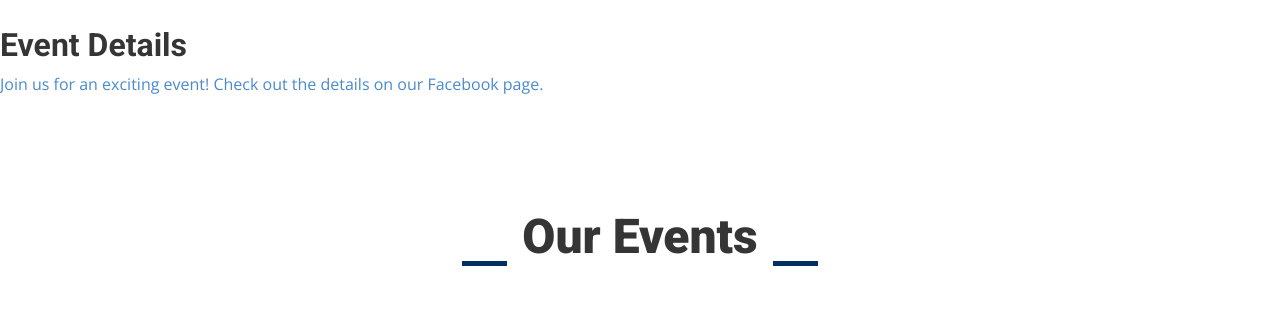
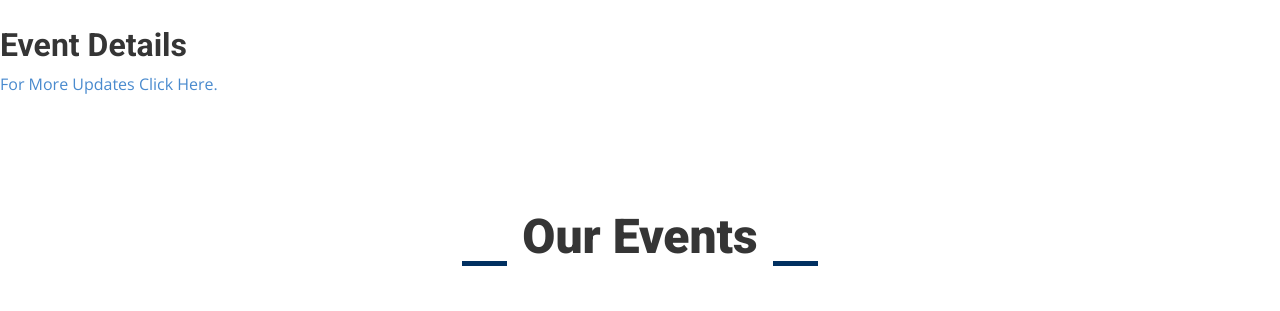
Before and after one commit to adityanarayandas/acm, a plain HTML site: page event.html in a window 1280 px wide. Shown: the part 429-740 px from the top of the page. Drawn offline with nearby package versions, Linux system fonts and the light colour scheme.

Commit message:
event.html

```diff
--- a/event.html
+++ b/event.html
@@ -94,7 +94,7 @@
     <a href="https://www.facebook.com/profile.php?id=100088839415019" target="_blank">
         <div>
             <h2>Event Details</h2>
-            <p>Join us for an exciting event! Check out the details on our Facebook page.</p>
+            <p>For More Updates Click Here.</p>
         </div>
     </a>
 </div>
```
